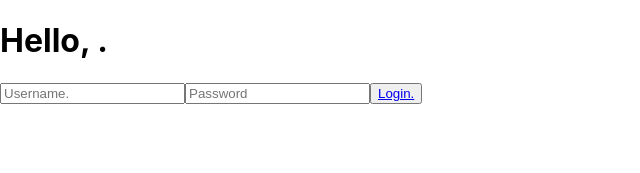
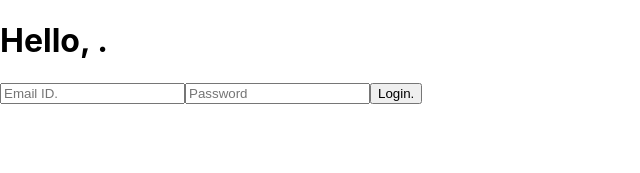
Before and after one commit to VishalBurra27/SDF-Project, a React (Create React App) app in the folder frontend/: page /login in a window 1280 px wide. Shown: the top 173 px of the page, without its empty margins (0-640 px from the left). Built offline with nearby package versions, Linux system fonts and the light colour scheme.

Commit message:
Fullstack skeleton. Does nothing.

```diff
--- a/frontend/src/App.js
+++ b/frontend/src/App.js
@@ -11,7 +11,7 @@ function App() {
       <Router>
         <Routes>
           <Route path="/" element={<Homepage />} />
-          <Route path="/:id" element={<Dashboard />} />
+          <Route path="/Dash/:id" element={<Dashboard />} />
           <Route path="/login" element={<LoginPage />} />
           <Route path="/signup" element={<SignupPage />} />
         </Routes>
--- a/frontend/src/components/Dash.jsx
+++ b/frontend/src/components/Dash.jsx
@@ -1,11 +1,22 @@
-import { useParams } from "react-router-dom"
+import { useParams, useEffect } from "react-router-dom"
 import CourseList from "./course";
+import axios from "axios";
+
 
 const Dashboard = () => {
+    // useEffect(() => {
+    //     getProductById();
+    // }, []);
+
+    // const getProductById = async () => {
+    //     const response = await axios.get(`localhost:5001/users/${id}`);
+    // }
+
     const { id } = useParams();
     return(<div>
         <nav><a href="/">Logout</a></nav>
-        <CourseList user={id}/>
+        {/* <CourseList user={id}/> */}
+        <h1>Yoohoo.</h1>
     </div>)
 }
 
--- a/frontend/src/components/LoginPage.jsx
+++ b/frontend/src/components/LoginPage.jsx
@@ -5,11 +5,11 @@ import axios from 'axios';
 
 const LoginPage = () => {
     const [contact, setContact] = useState({
-        uname:"",
+        email:"",
         pwrd:""
     });
 
-    const [valid, setValid] = useState(false);
+    // const [valid, setValid] = useState(false);
 
     function updateContact(event){
         event.preventDefault();
@@ -20,23 +20,19 @@ const LoginPage = () => {
         )
     }
 
-    const Link = "/" + contact.uname + "/Dash"
+
 
     return(
         <div>
             <form>
                 <h1> Hello, {contact.uname}. </h1>
-                <input name="uname" onChange={updateContact} placeholder="Username." />
+                <input name="email" onChange={updateContact} placeholder="Email ID." />
                 <input type="password" name="pass" placeholder="Password" />
 
                 <button onClick={e => {
                     e.preventDefault();
-                setValid(async () => {
-                        const res = await axios.get('localhost:5001/users');
-                        const authorization = res.match(contact);
-                        return authorization;
-                        });
-                    }}><a href={Link}>Login.</a></button>
+                    axios.post('localhost:5001/login');
+                    }}>Login.</button>
             </form>
         </div>
     );
--- a/frontend/src/components/SignupPage.jsx
+++ b/frontend/src/components/SignupPage.jsx
@@ -25,7 +25,7 @@ const SignupPage = () => {
 
     const saveProduct = async (e) => {
         e.preventDefault();
-        await axios.post('localhost:5001/users', {
+        await axios.post('localhost:5001/', {
             contact: contact,
             password: password
         });
```
